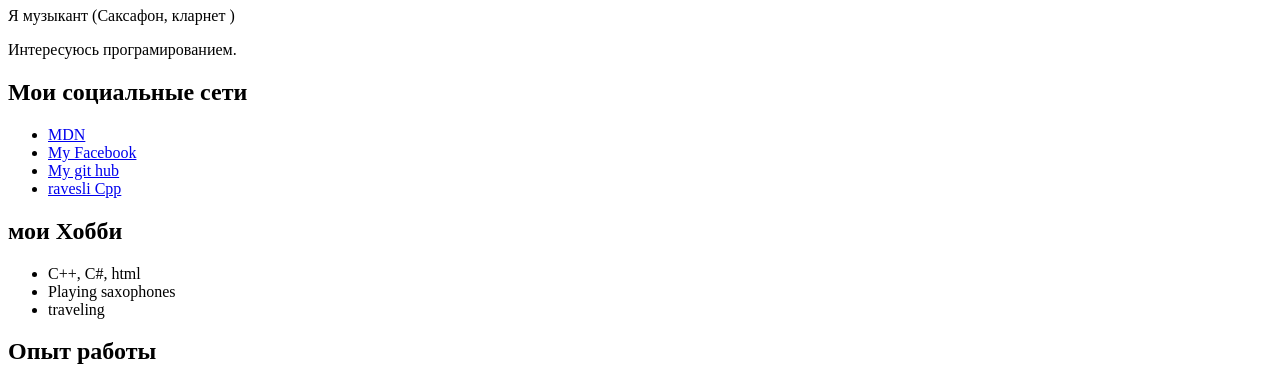
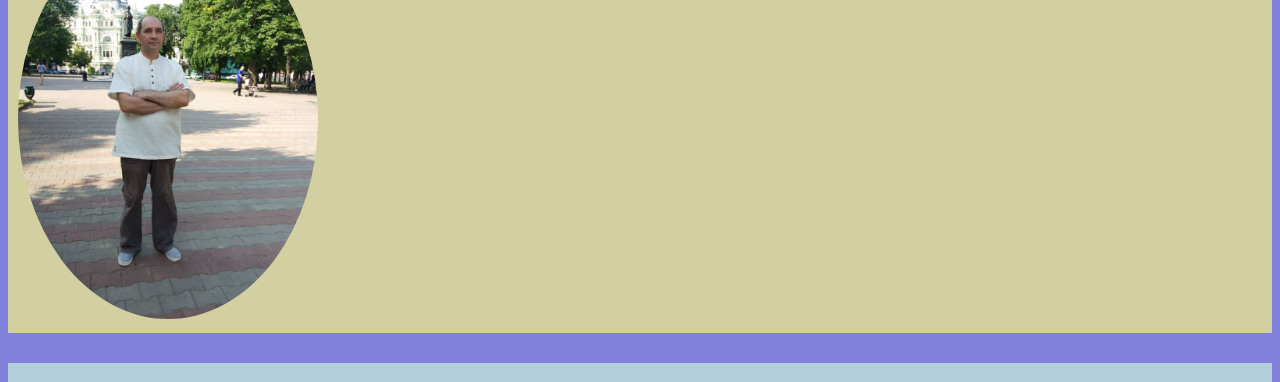
Before and after one commit to igor655/My_Resume_3_html, a plain HTML site: page index.html in a window 1280 px wide. Shown: the part 99-481 px from the top of the page. Drawn offline with Linux system fonts and the light colour scheme; the site is published under a folder, as on GitHub Pages, so addresses that start at the root find nothing.

Commit message:
Modified index.html
changed path ./css/stiles.cs

```diff
--- a/index.html
+++ b/index.html
@@ -3,11 +3,11 @@
   <head>
     <meta charset="UTF-8" />
     <title>Igor CV</title>
-    <link rel="stylesheet" href="/css/stiles.css">
+    <link rel="stylesheet" href="./css/stiles.css">
   </head>
   <body>
     <div class="photo_container">
-      <img src="/Images/Igor_Resume.jpg" alt="" class="picture">
+      <img src="./Images/Igor_Resume.jpg" alt="" class="picture">
     </div>
     <div class="about_me_container">
 
```
